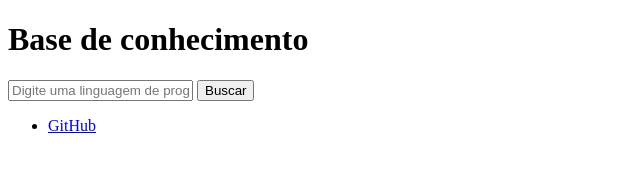
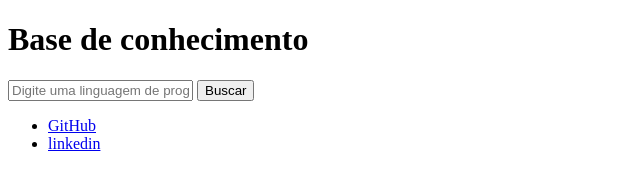
Before and after one commit to RafaelTSa/Imersao_Dev_com_Google_Gemini_10_Edicao, a plain HTML site: page index.html in a window 1280 px wide. Shown: the full height of the page, 0-640 px from the left. Drawn offline with Linux system fonts and the light colour scheme.

Commit message:
adiciona link do Linkedin

```diff
--- a/index.html
+++ b/index.html
@@ -23,6 +23,9 @@
             <li>
                 <a href="https://github.com/RafaelTSa">GitHub</a>
             </li>
+            <li>
+                <a href="https://www.linkedin.com/in/rafatsantos/">linkedin</a>
+            </li>
         </ul>
     </footer>
 </body>
```
